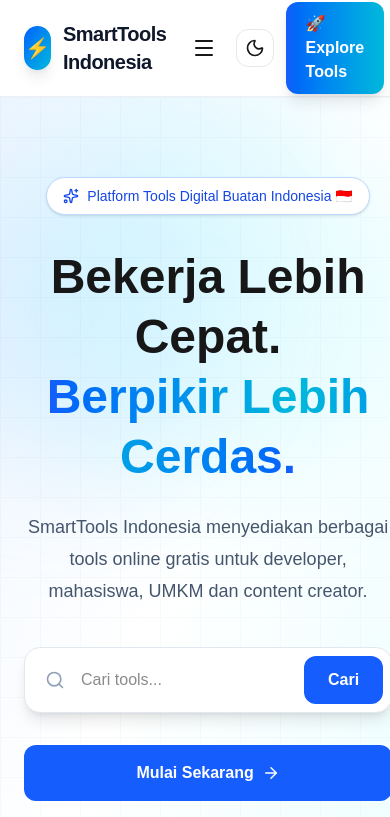
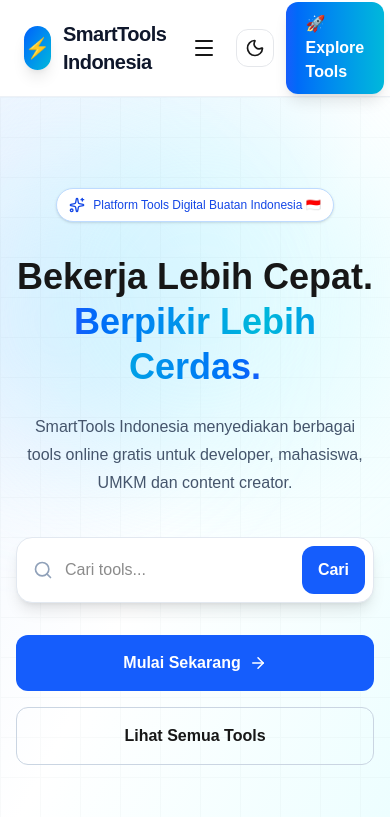
Before and after one commit to smarttoolsidn-maker/smarttools-indonesia, a Next.js app: page / in a window 390 px wide. Shown: the top 817 px of the page. Built offline with nearby package versions, Linux system fonts and the light colour scheme.

Commit message:
fix:improve mobile hero responsiveness

```diff
--- a/components/Hero.tsx
+++ b/components/Hero.tsx
@@ -31,33 +31,47 @@
         style={{backgroundImage:`linear-gradient(to right,#64748b 1px,transparent 1px),linear-gradient(to bottom,#64748b 1px,transparent 1px)`,backgroundSize:"40px 40px"}} />
 
       <motion.div initial={{opacity:0,y:30}} animate={{opacity:1,y:0}} transition={{duration:.8}}
-        className="relative mx-auto grid min-h-[90vh] max-w-7xl items-center gap-20 px-6 py-20 lg:grid-cols-2">
+        className="relative mx-auto grid min-h-[90vh] max-w-7xl items-center gap-12 px-4 py-16 sm:px-6 sm:py-20 lg:grid-cols-2 lg:gap-20">
 
         <div className="text-center lg:text-left">
-          <div className="inline-flex items-center gap-2 rounded-full border border-blue-200 bg-white px-4 py-2 text-sm font-medium text-blue-700 shadow-sm dark:border-blue-800 dark:bg-slate-800 dark:text-blue-300">
-            <Sparkles size={16}/> Platform Tools Digital Buatan Indonesia 🇮🇩
+          <div className="inline-flex max-w-full flex-wrap items-center justify-center gap-2 rounded-full border border-blue-200 bg-white px-3 py-2 text-center text-xs font-medium text-blue-700 shadow-sm sm:px-4 sm:text-sm dark:border-blue-800 dark:bg-slate-800 dark:text-blue-300">
+  <Sparkles size={16} className="shrink-0" />
+  <span>Platform Tools Digital Buatan Indonesia 🇮🇩</span>
 </div>
 
-          <h1 className="mt-8 text-5xl font-extrabold leading-tight md:text-7xl">
+          <h1 className="mt-8 text-4xl font-extrabold leading-tight sm:text-5xl md:text-7xl">
             Bekerja Lebih Cepat.<br/>
             <span className="bg-gradient-to-r from-blue-600 via-cyan-500 to-blue-600 bg-clip-text text-transparent">Berpikir Lebih Cerdas.</span>
           </h1>
 
-          <p className="mt-6 max-w-2xl text-lg leading-8 text-slate-600 dark:text-slate-300">
+          <p className="mt-6 max-w-2xl text-base leading-7 text-slate-600 sm:text-lg sm:leading-8 dark:text-slate-300">
             SmartTools Indonesia menyediakan berbagai tools online gratis untuk developer, mahasiswa, UMKM dan content creator.
           </p>
 
-          <div className="mt-10 flex max-w-2xl items-center rounded-2xl border border-slate-200 bg-white p-2 shadow-lg dark:border-slate-700 dark:bg-slate-800">
-            <Search className="ml-3 h-5 w-5 text-slate-400"/>
-            <input className="flex-1 bg-transparent px-4 py-3 outline-none" placeholder="Cari tools..."/>
-            <button className="rounded-xl bg-blue-600 px-6 py-3 font-semibold text-white hover:bg-blue-700">Cari</button>
+          <div className="mt-10 flex w-full max-w-2xl items-center overflow-hidden rounded-2xl border border-slate-200 bg-white p-2 shadow-lg dark:border-slate-700 dark:bg-slate-800">
+  <Search className="ml-2 h-5 w-5 shrink-0 text-slate-400 sm:ml-3" />
+
+  <input
+    className="min-w-0 flex-1 bg-transparent px-3 py-3 outline-none sm:px-4"
+    placeholder="Cari tools..."
+  />
+
+  <button className="shrink-0 rounded-xl bg-blue-600 px-4 py-3 font-semibold text-white hover:bg-blue-700 sm:px-6">
+    Cari
+  </button>
 </div>
 
-          <div className="mt-8 flex flex-col gap-4 sm:flex-row">
-            <Link href="/tools" className="flex items-center justify-center gap-2 rounded-xl bg-blue-600 px-7 py-4 font-semibold text-white hover:bg-blue-700">
+          <div className="mt-8 flex w-full flex-col gap-4 sm:flex-row">
+            <Link
+  href="/tools"
+  className="flex w-full items-center justify-center gap-2 rounded-xl bg-blue-600 px-7 py-4 font-semibold text-white hover:bg-blue-700 sm:w-auto"
+>
   Mulai Sekarang <ArrowRight size={18}/>
 </Link>
-                <Link href="/tools" className="rounded-xl border border-slate-300 px-7 py-4 font-semibold hover:bg-slate-100 dark:border-slate-700 dark:hover:bg-slate-800">
+                <Link
+  href="/tools"
+  className="w-full rounded-xl border border-slate-300 px-7 py-4 text-center font-semibold hover:bg-slate-100 sm:w-auto dark:border-slate-700 dark:hover:bg-slate-800"
+>
   Lihat Semua Tools
 </Link>
           </div>
```
Lines whose indentation alone changed are shown as unchanged.
